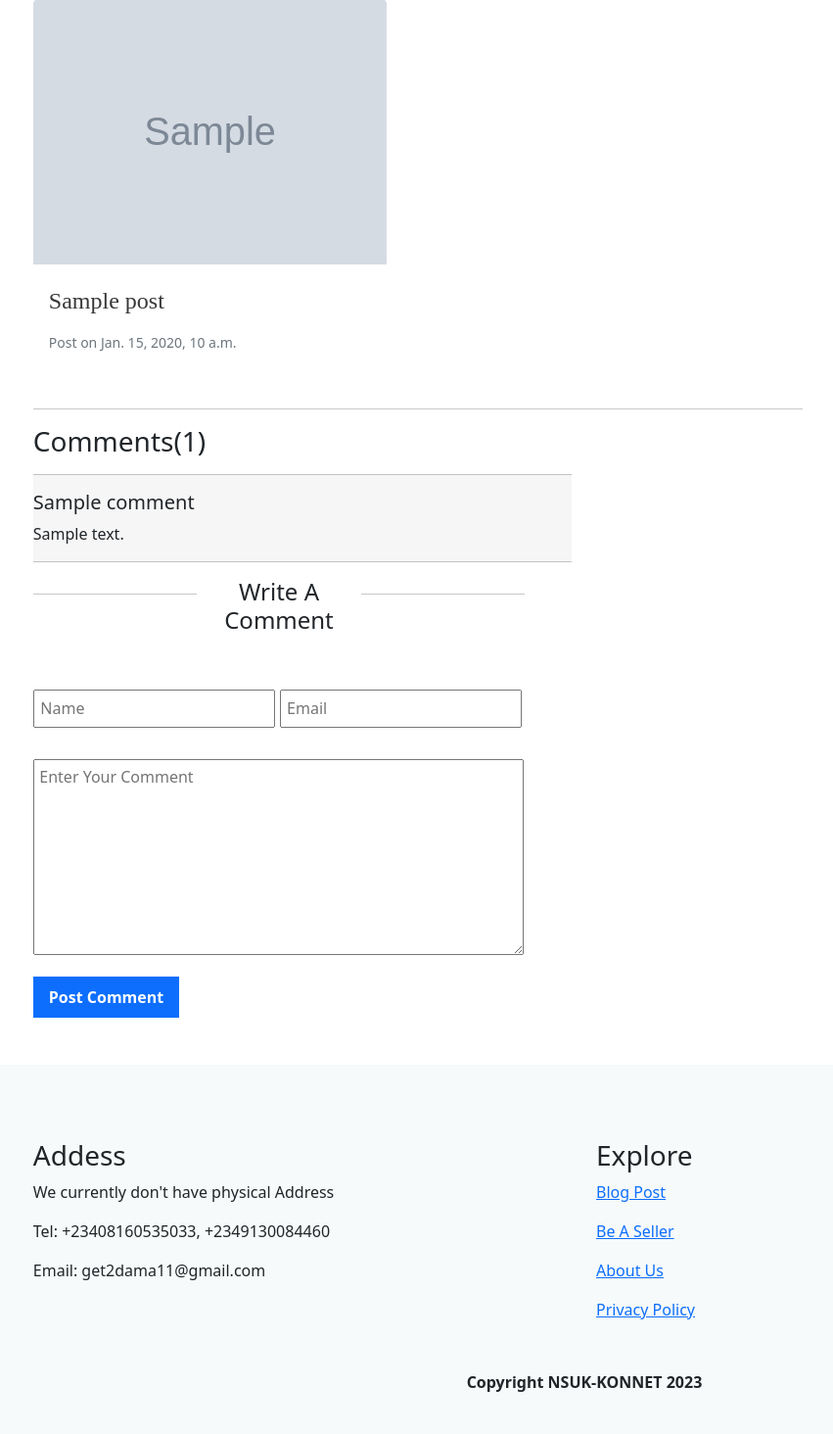
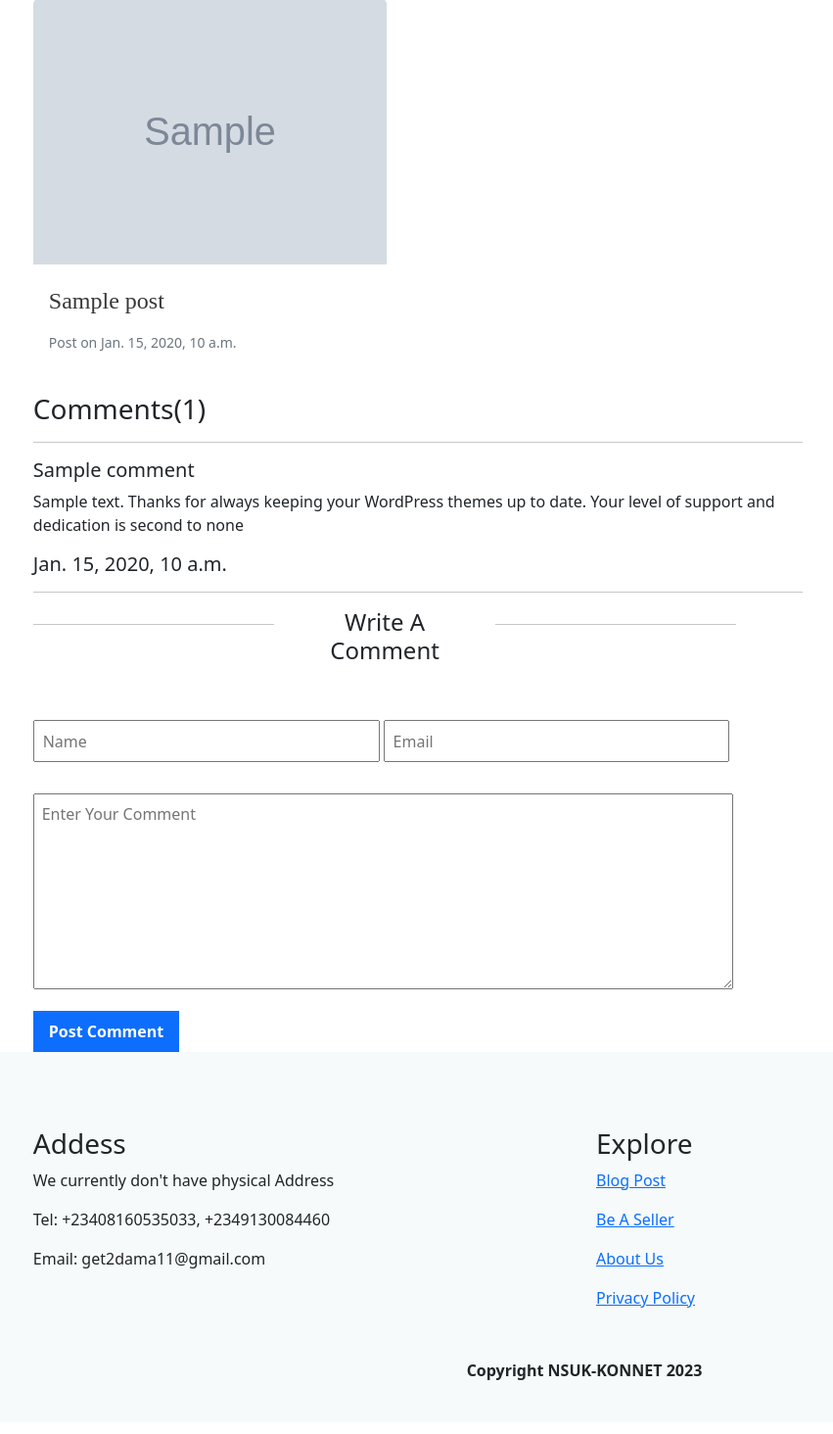
Before and after one commit to DamaMichaelYohanna/nsuk-konnet, a Django app: a page that uses bloggie/blog/template/blog/post_detail.html in a window 1280 px wide. Shown: the part 975-2439 px from the top of the page at 98% size, without its empty margins (43-894 px from the left). After the commit the page ends 2384 px from the top, so only its background shows below. Run offline with Django 4.2, Linux system fonts and the light colour scheme; tables that the repository leaves empty hold one stand-in row (values such as "Sample post"); grey boxes marked "Sample" are stand-in pictures; some libraries are stand-ins or nearby versions; some web fonts are replaced.

Commit message:
update post detail: increase width of comment section

```diff
--- a/bloggie/blog/template/blog/post_detail.html
+++ b/bloggie/blog/template/blog/post_detail.html
@@ -27,7 +27,7 @@ Blog{% endblock %} {% block content %}
         <div class="row">
           {% for post in more_post %}
           <div class="col-md-6">
-            <div class="card-group">
+            <div class="card-group more-post-card">
               <div class="card mb-4" style="border: 0px !important">
                 <img
                   class="card-img-top"
@@ -64,20 +64,24 @@ Blog{% endblock %} {% block content %}
         </div>
       </div>
       <!-- end of more post -->
-      <hr />
+      <!-- <hr /> -->
       <!-- begining of comment section -->
-      <div style="width: 70%" class="mb-5">
+      <div class="blog-detail-comment">
         <!-- comment display -->
         <div>
           <h3>Comments({{post_detail.comments.all.count}})</h3>
-          <div style="background: #f6f6f6">
+          <div>
             <hr />
             {% for comment in post_detail.comments.all %}
             <h5>
               {% if comment.name %} {{comment.name}} {% else %} Anonymous
               {%endif%}
             </h5>
-            <p>{{comment.body}}</p>
+            <p>
+              {{comment.body}} Thanks for always keeping your WordPress themes
+              up to date. Your level of support and dedication is second to none
+            </p>
+            <h5 class="comment-date">{{comment.created_on}}</h5>
             <hr />
             {% endfor %}
           </div>
```
